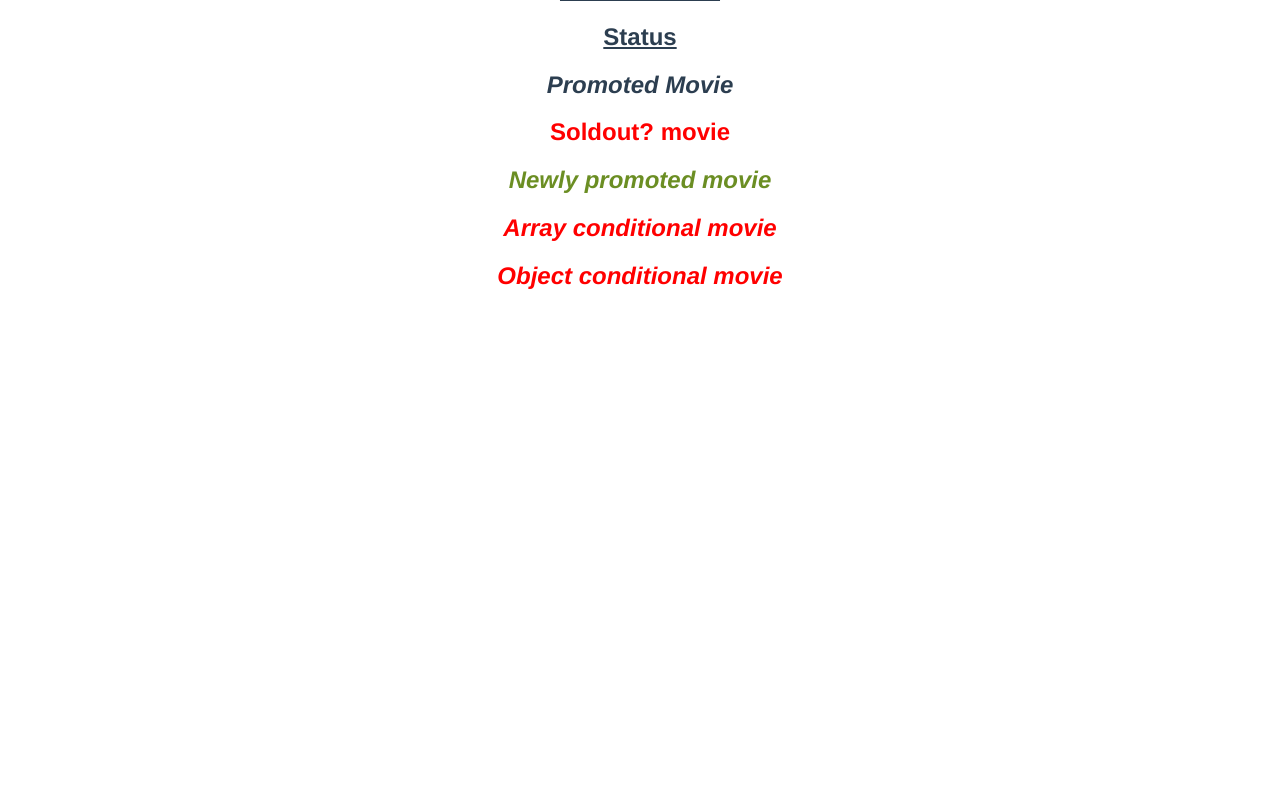
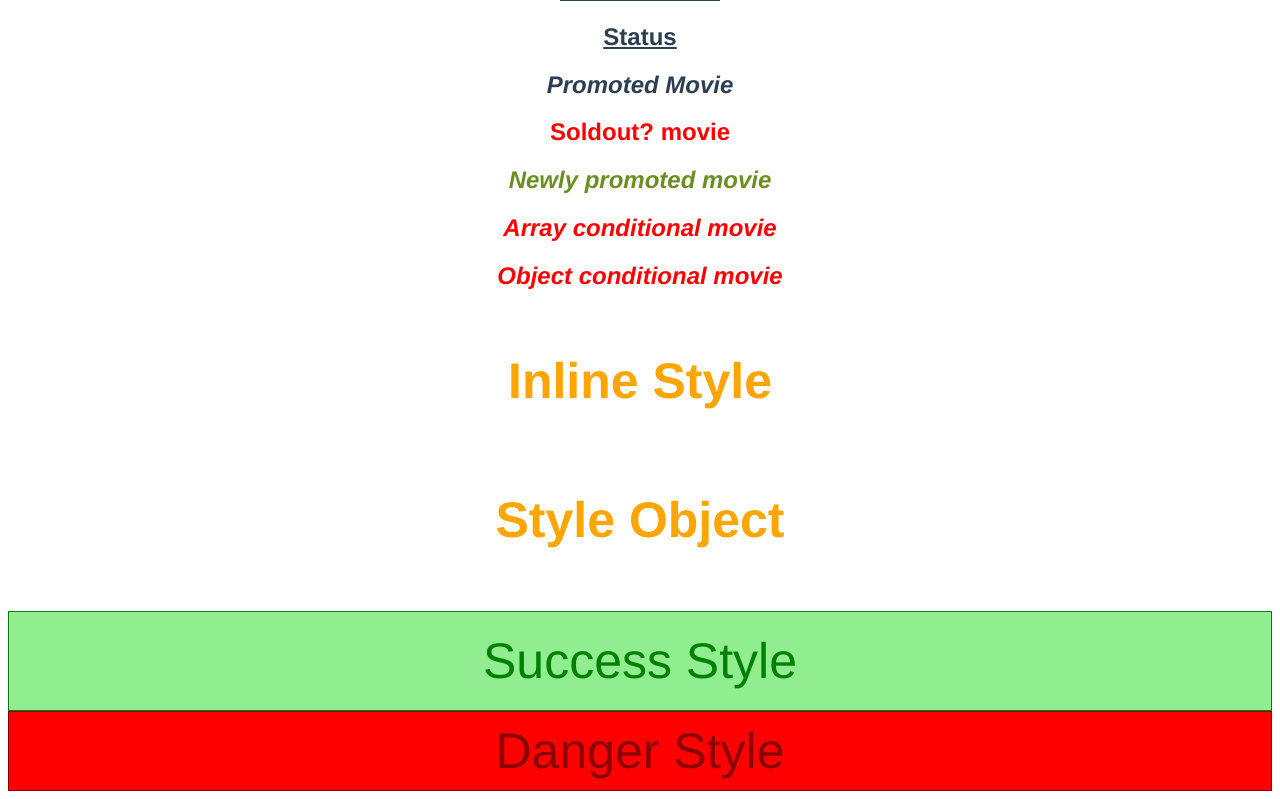
Before and after one commit to rclarian/Vue.js_3_A, a Vue app in the folder hello-world/: page / in a window 1280 px wide. Shown: the part 266-1065 px from the top of the page. Before the commit the page ends 800 px from the top, so only its background shows below. Built offline with nearby package versions, Linux system fonts and the light colour scheme.

Commit message:
#9. Vue JS 3 Tutorial - 9 - Binding Styles - (v-bind:style  directive)
#9. Vue JS 3 Tutorial - 9 - Binding Styles - (v-bind:style  directive)

```diff
--- a/hello-world/src/App.vue
+++ b/hello-world/src/App.vue
@@ -12,11 +12,23 @@
     <h2 v-bind:class="isSoldout ? 'sold-out' : 'new'">Soldout? movie</h2>
     <h2 v-bind:class="['new', 'promoted']">Newly promoted movie</h2>
     <h2 v-bind:class="[isPromoted && 'promoted', isSoldout ? 'sold-out' : 'new']">Array conditional movie</h2>
+
     <h2 v-bind:class="{
       promoted: isPromoted,
       new: !isSoldout,
       'sold-out': isSoldout
     }">Object conditional movie</h2>
+
+    <h2 v-bind:style="{
+      color:highlightColor,
+      fontSize: headerSize + 'px',
+      padding: '20px'
+    }">Inline Style</h2>
+
+    <h2 v-bind:style="headerStyleObject">Style Object</h2>
+
+    <div v-bind:style="[baseStyleObject, successStyleObject]">Success Style</div>
+    <div v-bind:style="[baseStyleObject, dangerStyleObject]">Danger Style</div>
   </div>
 </template>
 
@@ -35,6 +47,28 @@ export default {
       status: 'danger',
       isPromoted: true,
       isSoldout: true,
+      highlightColor: 'orange',
+      headerSize: 50,
+      headerStyleObject: {
+        color: 'orange',
+        fontSize: '50px',
+        padding: '20px'
+      },
+      baseStyleObject: {
+        fontSize: '50px',
+        padding: '10px'
+      },
+      successStyleObject: {
+        color: 'green',
+        backgroundColor: 'lightgreen',
+        border: '1px solid green',
+        padding: '20px'
+      },
+      dangerStyleObject: {
+        color: 'darkred',
+        backgroundColor: 'red',
+        border: '1px solid darkred',
+      },
     };
   },
 }
```
